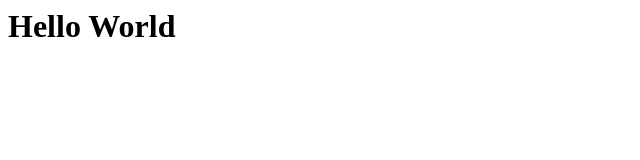
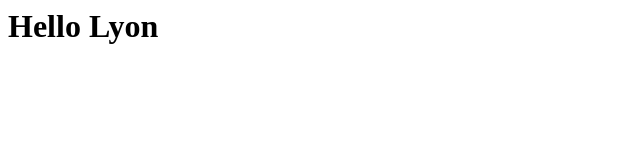
Before and after one commit to isabiiil/mlh-demo, a plain HTML site: page index.html in a window 1280 px wide. Shown: the full height of the page, 0-640 px from the left. Drawn offline with Linux system fonts and the light colour scheme.

Commit message:
Update index.html

```diff
--- a/index.html
+++ b/index.html
@@ -1 +1 @@
-<h1>Hello World</h1>
+<h1>Hello Lyon</h1>
```
